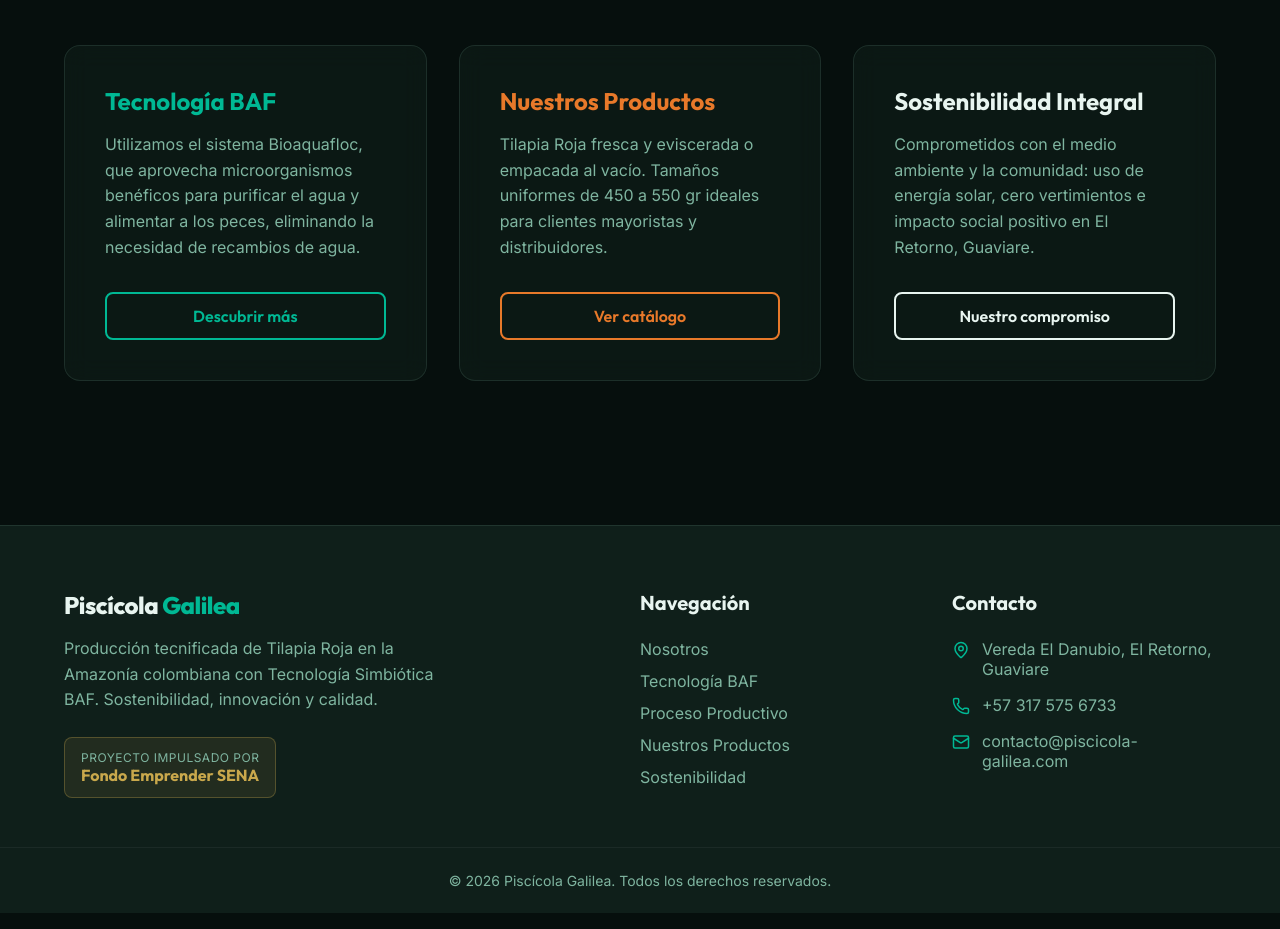
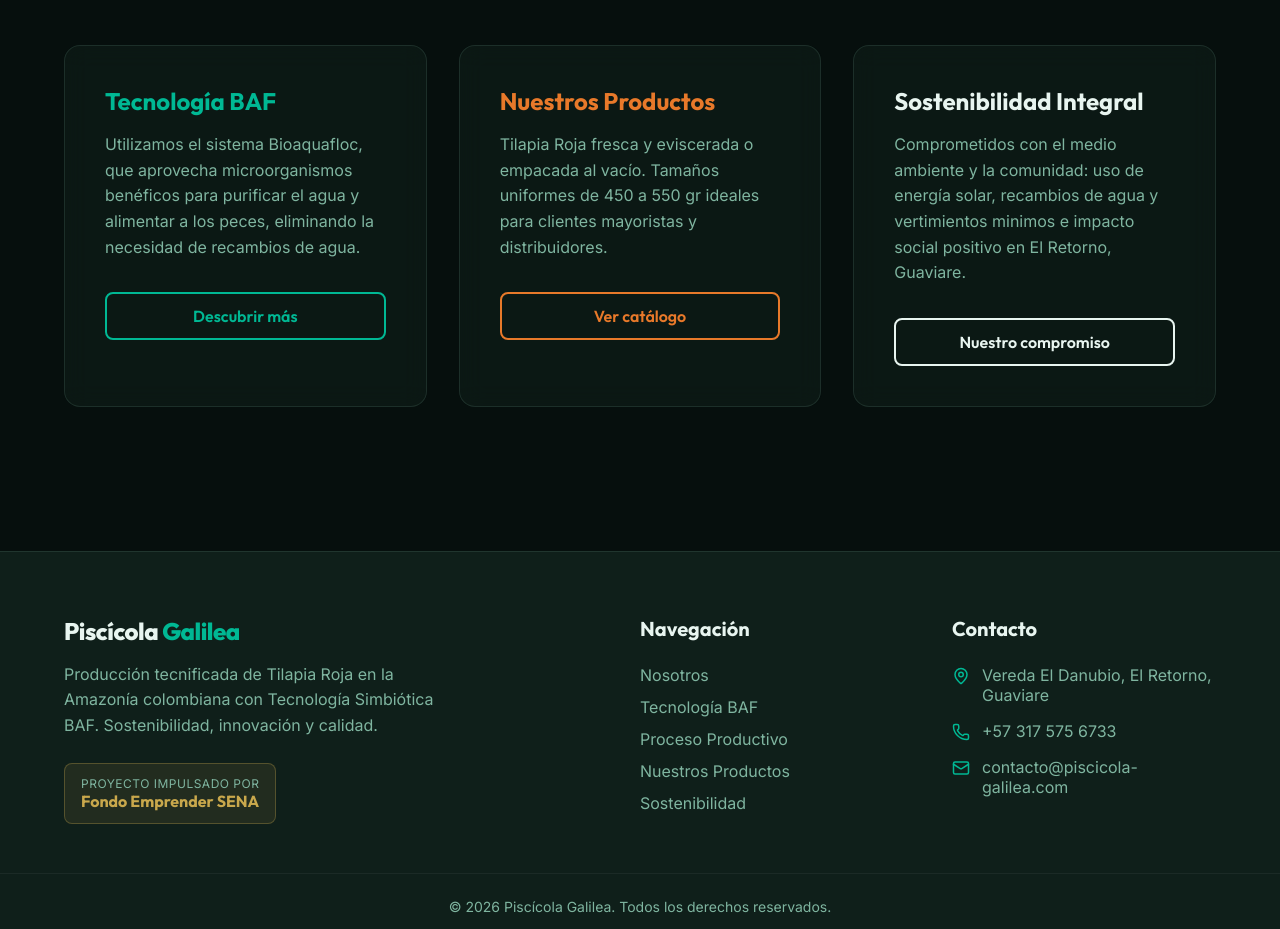
Before and after one commit to andresraveorozco92/piscicola-galilea, a Next.js app: page / in a window 1280 px wide. Shown: the part 1140-2069 px from the top of the page. Built offline with nearby package versions, Linux system fonts and the light colour scheme.

Commit message:
Update page.tsx

```diff
--- a/src/app/page.tsx
+++ b/src/app/page.tsx
@@ -46,7 +46,7 @@ export default function Home() {
             <div className="glass-panel" style={{ padding: '2.5rem' }}>
               <h3 style={{ fontSize: '1.5rem', marginBottom: '1rem', color: 'var(--color-text)' }}>Sostenibilidad Integral</h3>
               <p style={{ color: 'var(--color-text-muted)', marginBottom: '2rem', lineHeight: '1.6' }}>
-                Comprometidos con el medio ambiente y la comunidad: uso de energía solar, cero vertimientos e impacto social positivo en El Retorno, Guaviare.
+                Comprometidos con el medio ambiente y la comunidad: uso de energía solar, recambios de agua y vertimientos minimos e impacto social positivo en El Retorno, Guaviare.
               </p>
               <Link href="/sostenibilidad" className="btn btn-outline" style={{ width: '100%', borderColor: 'var(--color-text)', color: 'var(--color-text)' }}>
                 Nuestro compromiso
```
